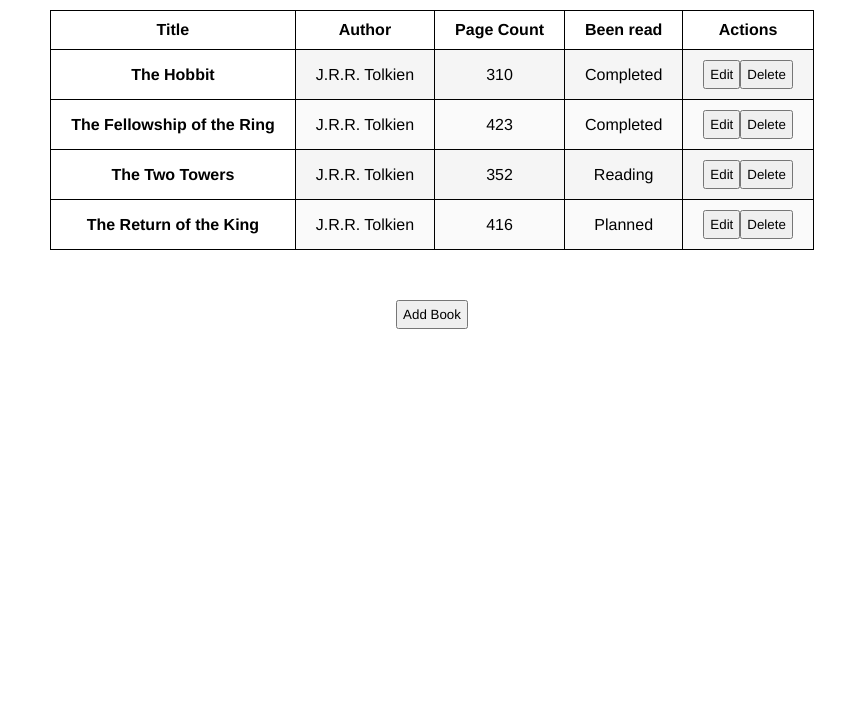
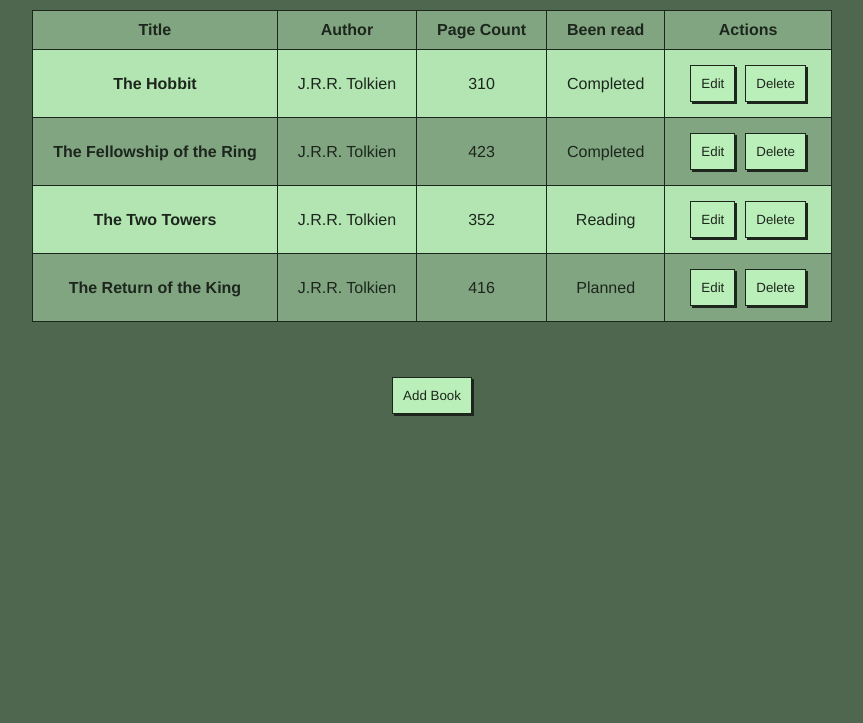
Before and after one commit to cheesoup/odin-books, a plain HTML site: page index.html in a window 1280 px wide. Shown: the part 77-800 px from the top of the page, without its empty margins (208-1071 px from the left). Drawn offline with Linux system fonts and the light colour scheme.

Commit message:
Fix page title, stylize page in a green theme

```diff
--- a/index.html
+++ b/index.html
@@ -3,7 +3,7 @@
 	<head>
 		<meta charset="UTF-8">
 		<meta name="viewport" content="width=device-width, initial-scale=1.0">
-		<title>HTML Boilerplate</title>
+		<title>My Library</title>
 		<link rel="stylesheet" href="style.css">
 		<script src="script.js" defer></script>
 	</head>
--- a/style.css
+++ b/style.css
@@ -1,7 +1,16 @@
+:root {
+	--green-0: #1D261D;
+	--green-1: #4F664F;
+	--green-2: #80A580;
+	--green-3: #B2E5B1;
+	--green-4: #BAEFB9;
+}
+
 * {
 	padding: 0;
 	margin: 0;
 	font-family: "Helvetica", "Verdana", sans-serif;
+	color: var(--green-0);
 }
 
 body {
@@ -10,25 +19,26 @@
 	align-items: center;
 	gap: 25px;
 	padding-top: 25px;
+	background-color: var(--green-1);
 }
 
 table {
 	border-collapse: collapse;
-	border: 1px #000 solid;
+	border: 1px var(--green-0) solid;
 }
 
 td, th {
 	text-align: center;
-	border: 1px solid #000;
+	border: 1px solid var(--green-0);
 	padding: 10px 20px;
 }
 
-tr:nth-child(even) td {
-	background-color: rgb(250 250 250);
+thead > tr, tr:nth-child(even) {
+	background-color: var(--green-2);
 }
 
-tr:nth-child(odd) td {
-	background-color: rgb(245 245 245);
+tr:nth-child(odd):not(thead > tr) {
+	background-color: var(--green-3);
 }
 
 dialog {
@@ -52,10 +62,33 @@
 	grid-column: span 1;
 }
 
-button {
-	padding: 5px;
+button, input[type="submit"] {
+	position: relative;
+	padding: 10px;
+	margin: 5px;
+	border: 1px #1D261D solid;
+	background-color: var(--green-4);
+	box-shadow: 2px 2px var(--green-0);
+}
+
+button:hover, input[type="submit"]:hover {
+	left: 2px;
+	top: 2px;
+	box-shadow: none;
+	cursor: pointer;
 }
 
 dialog {
 	padding: 25px;
+	background-color: var(--green-3);
 }
+
+input[type="text"], input[type="number"], select {
+	padding: 5px;
+	border: 1px #1D261D solid;
+	background-color: var(--green-4);
+}
+
+input[type="text"]:focus, input[type="number"]:focus, select:focus {
+	outline: 1px var(--green-1) solid;
+}
```
